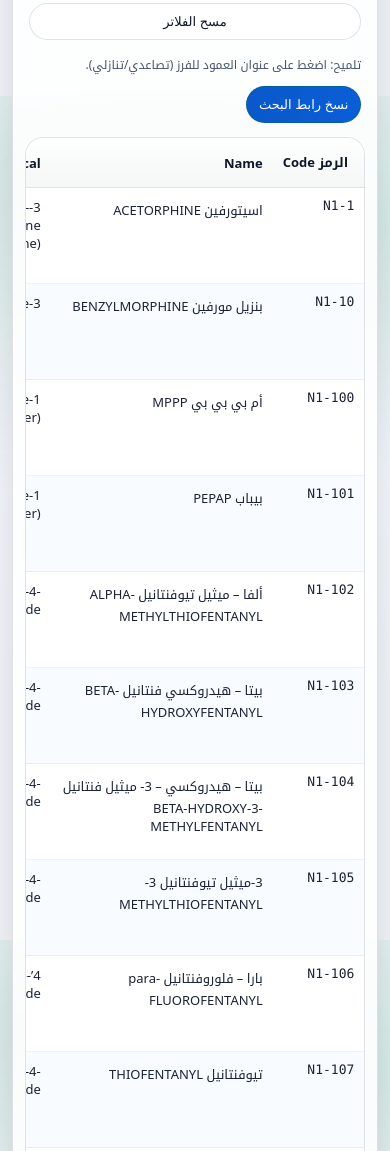
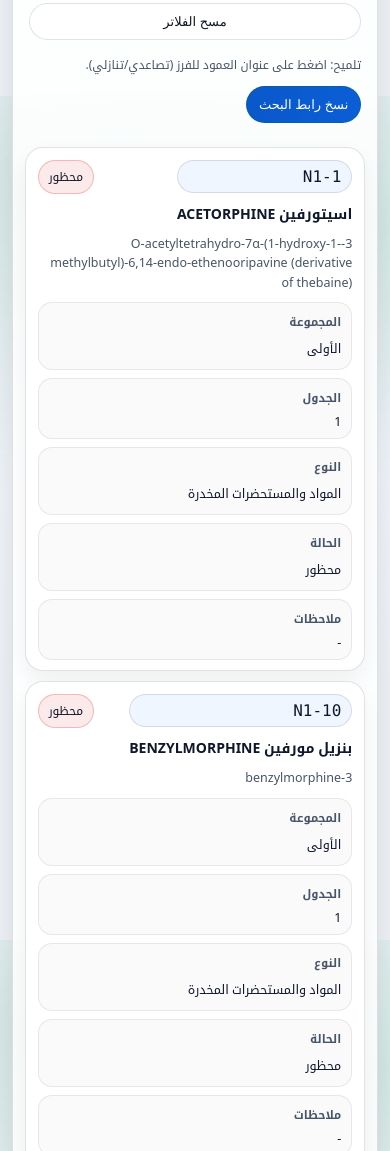
Before and after one commit to DrT-KFDC/Banned, a plain HTML site: page index.html in a window 390 px wide. Shown: the part 748-1899 px from the top of the page. Drawn offline with Linux system fonts and the light colour scheme.

Commit message:
Update index.html

```diff
--- a/index.html
+++ b/index.html
@@ -238,6 +238,81 @@ td.mono{font-family: ui-monospace, SFMono-Regular, Menlo, Monaco, Consolas, "Lib
   background: rgba(0,108,53,.06);
   color: rgba(15,23,42,.90);
 }
+
+.cards{
+  display:none;
+  padding: 0 12px 12px;
+}
+.cardItem{
+  border:1px solid var(--border);
+  background:#fff;
+  border-radius: 18px;
+  box-shadow: 0 10px 22px rgba(2,6,23,.06);
+  padding: 12px 12px 10px;
+  margin-top: 10px;
+}
+.cardTop{
+  display:flex;
+  gap:10px;
+  align-items:flex-start;
+  justify-content:space-between;
+  flex-wrap:wrap;
+}
+.codePill{
+  font-family: ui-monospace, SFMono-Regular, Menlo, Monaco, Consolas, "Liberation Mono", "Courier New", monospace;
+  padding: 6px 10px;
+  border-radius: 999px;
+  border: 1px solid var(--border);
+  background: rgba(13,110,253,.06);
+  white-space: nowrap;
+}
+.cardName{
+  font-weight: 800;
+  font-size: 14px;
+}
+.cardChem{
+  margin-top: 6px;
+  color: var(--muted);
+  font-size: 12.5px;
+  line-height: 1.55;
+}
+.grid{
+  margin-top: 10px;
+  display:grid;
+  grid-template-columns: 1fr 1fr;
+  gap:8px;
+}
+.kv{
+  border:1px solid rgba(15,23,42,.08);
+  background: rgba(15,23,42,.02);
+  border-radius: 14px;
+  padding: 8px 10px;
+}
+.kv .k{
+  color: var(--muted);
+  font-size: 11.5px;
+  margin-bottom: 4px;
+  font-weight: 700;
+}
+.kv .v{
+  font-size: 12.5px;
+}
+@media (max-width: 820px){
+  .controls{ grid-template-columns: 1fr; }
+}
+@media (max-width: 720px){
+  .tablewrap{ display:none; }
+  .cards{ display:block; }
+  .grid{ grid-template-columns: 1fr; }
+}
+
+/* Make table horizontally scrollable on medium screens too */
+.tablewrap{
+  overflow-x:auto;
+  -webkit-overflow-scrolling: touch;
+}
+table{ min-width: 980px; }
+
 </style>
 </head>
 <body>
@@ -296,6 +371,8 @@ td.mono{font-family: ui-monospace, SFMono-Regular, Menlo, Monaco, Consolas, "Lib
           <tbody id="tbody"></tbody>
         </table>
       </div>
+
+      <div id="cards" class="cards" aria-label="عرض البطاقات (للموبايل)"></div>
 
       <div class="footer">
         <div>© وزارة الصحة – دولة الكويت</div>
@@ -393,6 +470,7 @@ function applyFilters(){
   }
 
   renderTable(filtered);
+  renderCards(filtered);
 }
 
 function renderTable(list){
@@ -429,6 +507,95 @@ function renderTable(list){
   el('pages').textContent = pages.toLocaleString('ar');
   el('range').textContent = total ? `${(start+1).toLocaleString('ar')}–${Math.min(start+max,total).toLocaleString('ar')}` : '0';
 }
+
+function renderCards(list){
+  const cards = el('cards');
+  if (!cards) return;
+  cards.innerHTML = '';
+
+  // column indices
+  const idxCode = 0; // by design: الرمز Code
+  const idxName = 1; // Name
+  const idxChem = 2; // Chemeical
+
+  // other fields mapping
+  const pairs = [];
+  for (let i=0;i<cols.length;i++){
+    if (i===idxCode || i===idxName || i===idxChem) continue;
+    pairs.push({label: cols[i], idx: i});
+  }
+
+  const max = parseInt(el('pageSize').value, 10);
+  const page = parseInt(el('page').value, 10);
+  const total = list.length;
+  const pages = Math.max(1, Math.ceil(total / max));
+  const cur = Math.min(Math.max(1, page), pages);
+  el('page').value = cur;
+
+  const start = (cur - 1) * max;
+  const slice = list.slice(start, start + max);
+
+  for (const obj of slice){
+    const r = obj.r;
+    const wrap = document.createElement('div');
+    wrap.className = 'cardItem';
+
+    const top = document.createElement('div');
+    top.className = 'cardTop';
+
+    const left = document.createElement('div');
+    const code = document.createElement('div');
+    code.className='codePill';
+    code.textContent = (r[idxCode] ?? '').toString();
+
+    const name = document.createElement('div');
+    name.className='cardName';
+    name.textContent = (r[idxName] ?? '').toString();
+
+    left.appendChild(code);
+    left.appendChild(document.createElement('div')).style.height='8px';
+    left.appendChild(name);
+
+    const right = document.createElement('div');
+    // status badge if exists
+    const idxStatus = cols.indexOf('الحالة');
+    if (idxStatus !== -1){
+      right.appendChild(statusBadge((r[idxStatus] ?? '').toString()));
+    }
+
+    top.appendChild(left);
+    top.appendChild(right);
+
+    const chem = document.createElement('div');
+    chem.className='cardChem';
+    chem.textContent = (r[idxChem] ?? '').toString();
+
+    const grid = document.createElement('div');
+    grid.className='grid';
+    for (const p of pairs){
+      const v = (r[p.idx] ?? '').toString();
+      if (!v) continue;
+      const kv = document.createElement('div');
+      kv.className='kv';
+      const k = document.createElement('div'); k.className='k'; k.textContent = p.label;
+      const val = document.createElement('div'); val.className='v'; val.textContent = v;
+      kv.appendChild(k); kv.appendChild(val);
+      grid.appendChild(kv);
+    }
+
+    wrap.appendChild(top);
+    wrap.appendChild(chem);
+    if (grid.childElementCount) wrap.appendChild(grid);
+
+    cards.appendChild(wrap);
+  }
+
+  // counts
+  el('count').textContent = total.toLocaleString('ar');
+  el('pages').textContent = pages.toLocaleString('ar');
+  el('range').textContent = total ? `${(start+1).toLocaleString('ar')}–${Math.min(start+max,total).toLocaleString('ar')}` : '0';
+}
+
 
 function resetAll(){
   el('q').value='';
```
